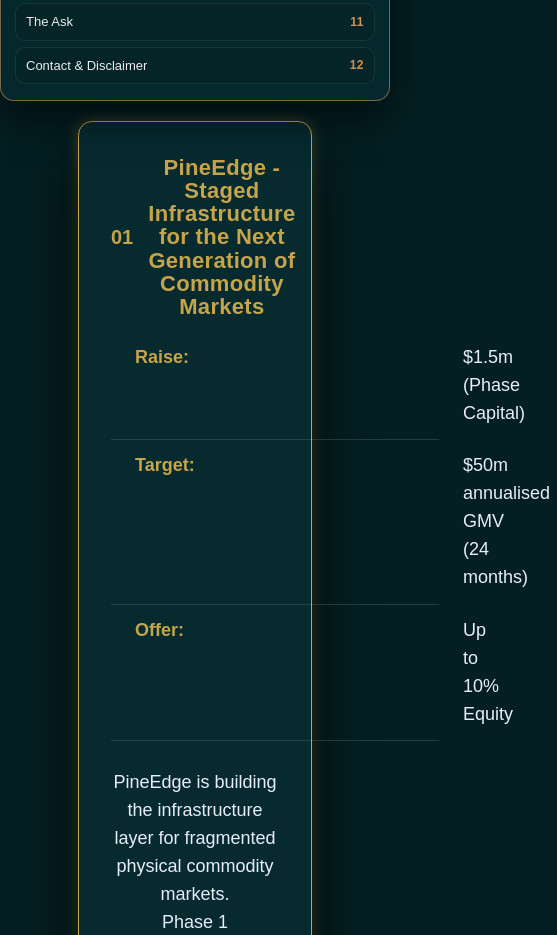
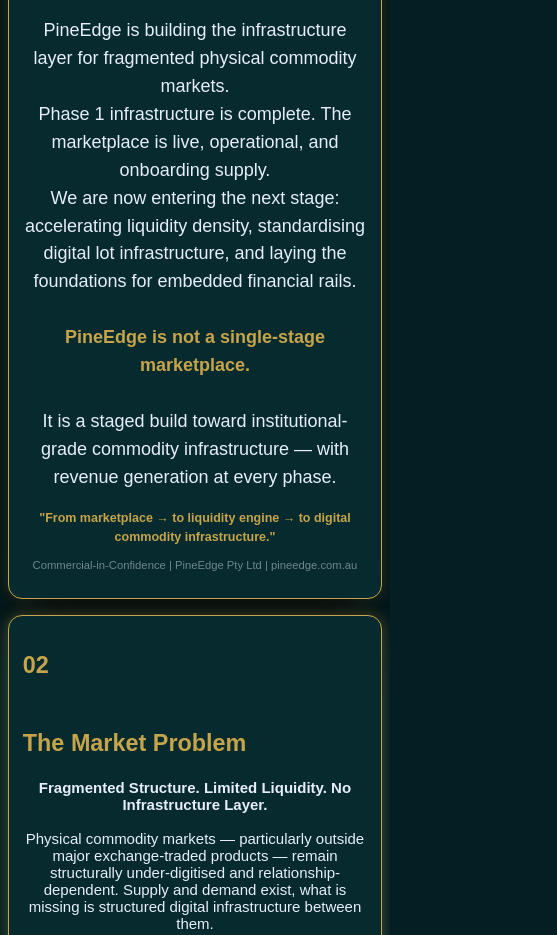
Before and after one commit to Etepeus/PineEdge-Investor, a plain HTML site: page index.html in a window 390 px wide. Shown: the part 625-1560 px from the top of the page, 557 px wide, since content can reach past the window. Drawn offline with Linux system fonts and the light colour scheme.

Commit message:
Update index.html

```diff
--- a/index.html
+++ b/index.html
@@ -11,9 +11,53 @@
   body {
     font-family: Arial, sans-serif;
     color: white;
-      background-color: #041f23;  /* #03191c; #041f23 a Darker Green */
+    background-color: #041f23;
     margin: 0;
     padding: 0;
+  }
+
+  /* Tablet / small laptop fix */
+  @media (max-width: 1100px) {
+
+    .spero-toc{
+      display: none !important;
+    }
+
+    .type3-hero-card,
+    .card-frame{
+      width: 90% !important;
+      margin: 16px auto !important;
+      padding: 16px !important;
+    }
+
+    .card-component .card-grid{
+      grid-template-columns: 1fr !important;
+      gap: 14px !important;
+    }
+
+    .card-component .card-header{
+      flex-direction: column !important;
+      align-items: flex-start !important;
+      gap: 8px !important;
+    }
+
+    .card-component .card-title{
+      text-align: left !important;
+    }
+
+    table{
+      display: block;
+      width: 100% !important;
+      overflow-x: auto;
+    }
+  }
+
+  @media (max-width: 768px) {
+    .type3-hero-card,
+    .card-frame{
+      width: 96% !important;
+      padding: 14px !important;
+    }
   }
 </style>
 </head>
```
Lines whose indentation alone changed are shown as unchanged.
